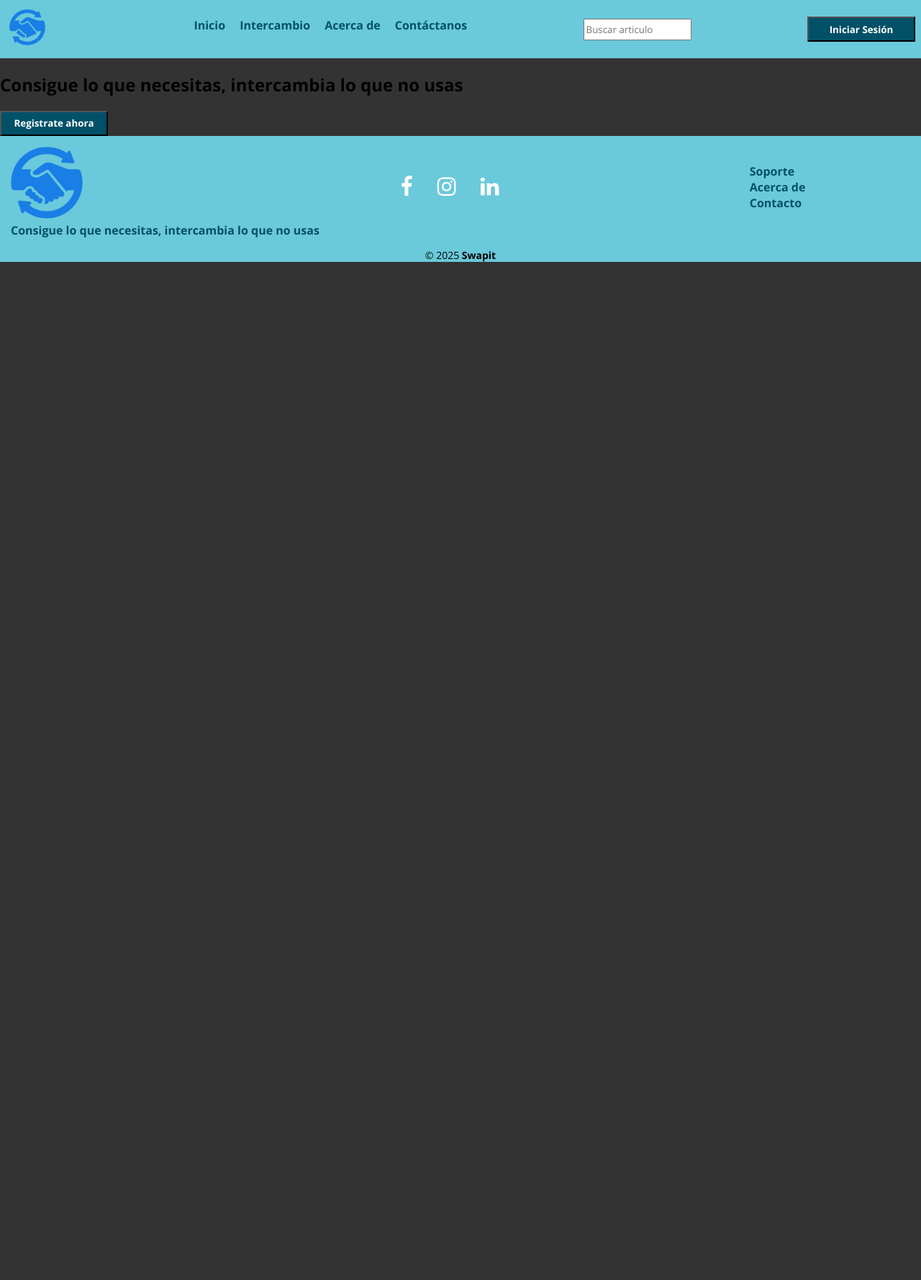
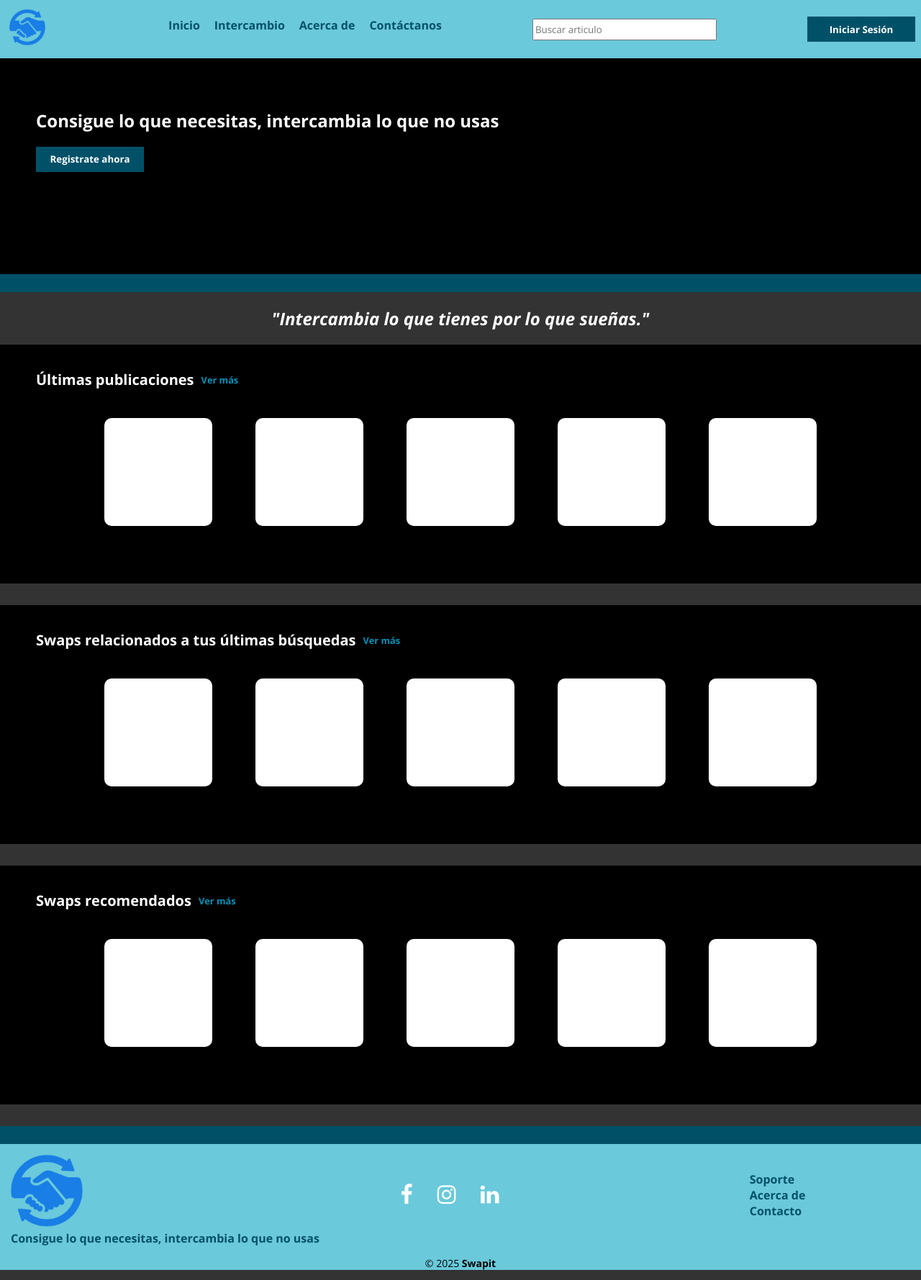
Before and after one commit to Gowtty/SwapIt, a PHP site: page /pages/index.html in a window 1280 px wide. Shown: the whole page at 72% size. Before the commit the page ends 364 px from the top, so only its background shows below. Run offline with PHP 8.4, Linux system fonts and the light colour scheme.

Commit message:
Avance landing home
Agregado avance de la landing page del proyecto, estilos y nuevos objetos en pantalla.

```diff
--- a/css/styles.css
+++ b/css/styles.css
@@ -32,19 +32,21 @@ nav ul{
     list-style: none;
 }
 
-a{
+header a{
     text-decoration: none;
     color: #005168;
     font-weight: bold;
+    transition: 0.3s;
 }
 
-a:hover{
+header a:hover{
     color: #ffff;
+    transition: 0.3s;
 }
 
 header input[type='search']{
     height: 30px;
-    width: 150px;
+    width: 20vw;
     align-self: center;
 }
 
@@ -56,7 +58,94 @@ header input[type='search']{
     color: white;
     font-weight: bold;
     cursor: pointer;
+    border: none;
+    transition: 0.3s;
 }
+
+.form-button:hover{
+    background-color: #0092ba;
+    transition: 0.3s;
+    transform: scale(1.1);
+}
+
+/*Landing Header*/
+
+.landing-header{
+    height: 200px;
+    margin: 0;
+    padding: 50px;
+    color: white;
+    background-color: #000;
+}
+
+
+/*Recent posts*/
+
+cite h2{
+    text-align: center;
+    color: white;
+}
+
+cite section{
+    background-color: #333333;
+    height: 30px;
+}
+.posts-box-title{
+    display: flex;
+    background-color: #000;
+    text-align: left;
+    color: white;
+    padding: 15px 0px 0px 50px;
+    margin: 0;
+}
+
+.posts-box-title h3{
+    font-size: 20px;
+}
+
+.posts-box-title a{
+    font-size: 0.8rem;
+    margin: 25px 0px 0px 10px;
+    text-decoration: none;
+    color: #0092ba;
+    font-weight: bold;
+    transition: 0.3s;
+}
+
+.posts-box-title a:hover{
+    transition: 0.3s;
+    color: white;
+}
+
+.posts-cards{
+    display: flex;
+    height: 250px;
+    background-color: #000;
+    gap: 20px;
+    justify-content: center;
+    padding: 0;
+    margin: 0;
+    flex-wrap: wrap;
+}
+
+.card{
+    height: 150px;
+    width: 150px;
+    margin: 20px;
+    background-color: white;
+    border-radius: 10px;
+    cursor: pointer;
+}
+
+
+
+/*Div sections*/
+
+.divide-section{
+    background-color: #005168;
+    height: 25px;
+}
+
 
 /*Footer Styles*/
 
@@ -109,16 +198,32 @@ footer ul{
 .footer-icons a{
     color: white;
     font-size: 30px;
+    text-decoration: none;
+    transition: 0.3s
 }
 
 .footer-icons a:hover{
     color: #005168;
+    transform: scale(1.1);
+    transition: 0.3s;
 }
 
 .footer-links{
     margin: auto;
     padding: 0;
     width: 25%;
+}
+
+.footer-links a{
+    text-decoration: none;
+    color: #005168;
+    font-weight: bold;
+    transition: 0.3s;
+}
+
+.footer-links a:hover{
+    color: #ffff;
+    transition: 0.3s;
 }
 
 .copyright-container{
--- a/pages/index.html
+++ b/pages/index.html
@@ -32,12 +32,99 @@
     </header>
 
     <main class="main-container">
-        <div class="">
+        <div class="landing-header">
             <h2>Consigue lo que necesitas, intercambia lo que no usas</h2>
             <button class="form-button">Registrate ahora</button>
 
         </div>
+
+        <section class="divide-section"></section>
+        <cite><h2>"Intercambia lo que tienes por lo que sueñas."</h2></cite>
+        <div class="posts-box">
+            <div class="posts-box-title">
+                <h3>Últimas publicaciones</h3>
+                <a href="">Ver más</a>
+            </div>
+            <div class="posts-cards">
+
+                <div class="card">
+                    <a href=""><img src="" alt=""></a>
+                </div>
+                <div class="card">
+                    <a href=""><img src="" alt=""></a>
+                </div>
+                <div class="card">
+                    <a href=""><img src="" alt=""></a>
+                </div>
+                <div class="card">
+                    <a href=""><img src="" alt=""></a>
+                </div>
+                <div class="card">
+
+                </div>
+            </div>
+        </div>
+
+        <cite><section></section></cite>
+
+        <div class="posts-box">
+            <div class="posts-box-title">
+                <h3>Swaps relacionados a tus últimas búsquedas</h3>
+                <a href="">Ver más</a>
+            </div>
+            <div class="posts-cards">
+
+                <div class="card">
+                    <a href=""><img src="" alt=""></a>
+                </div>
+                <div class="card">
+                    <a href=""><img src="" alt=""></a>
+                </div>
+                <div class="card">
+                    <a href=""><img src="" alt=""></a>
+                </div>
+                <div class="card">
+                    <a href=""><img src="" alt=""></a>
+                </div>
+                <div class="card">
+
+                </div>
+            </div>
+        </div>
+
+        <cite><section></section></cite>
+
+        <div class="posts-box">
+            <div class="posts-box-title">
+                <h3>Swaps recomendados</h3>
+                <a href="">Ver más</a>
+            </div>
+            <div class="posts-cards">
+
+                <div class="card">
+                    <a href=""><img src="" alt=""></a>
+                </div>
+                <div class="card">
+                    <a href=""><img src="" alt=""></a>
+                </div>
+                <div class="card">
+                    <a href=""><img src="" alt=""></a>
+                </div>
+                <div class="card">
+                    <a href=""><img src="" alt=""></a>
+                </div>
+                <div class="card">
+
+                </div>
+            </div>
+        </div>
+
+        <cite><section></section></cite>
+
+        <section class="divide-section"></section>
+
     </main>
+
 
     <footer>
         <div class="main-footer-container">
```
